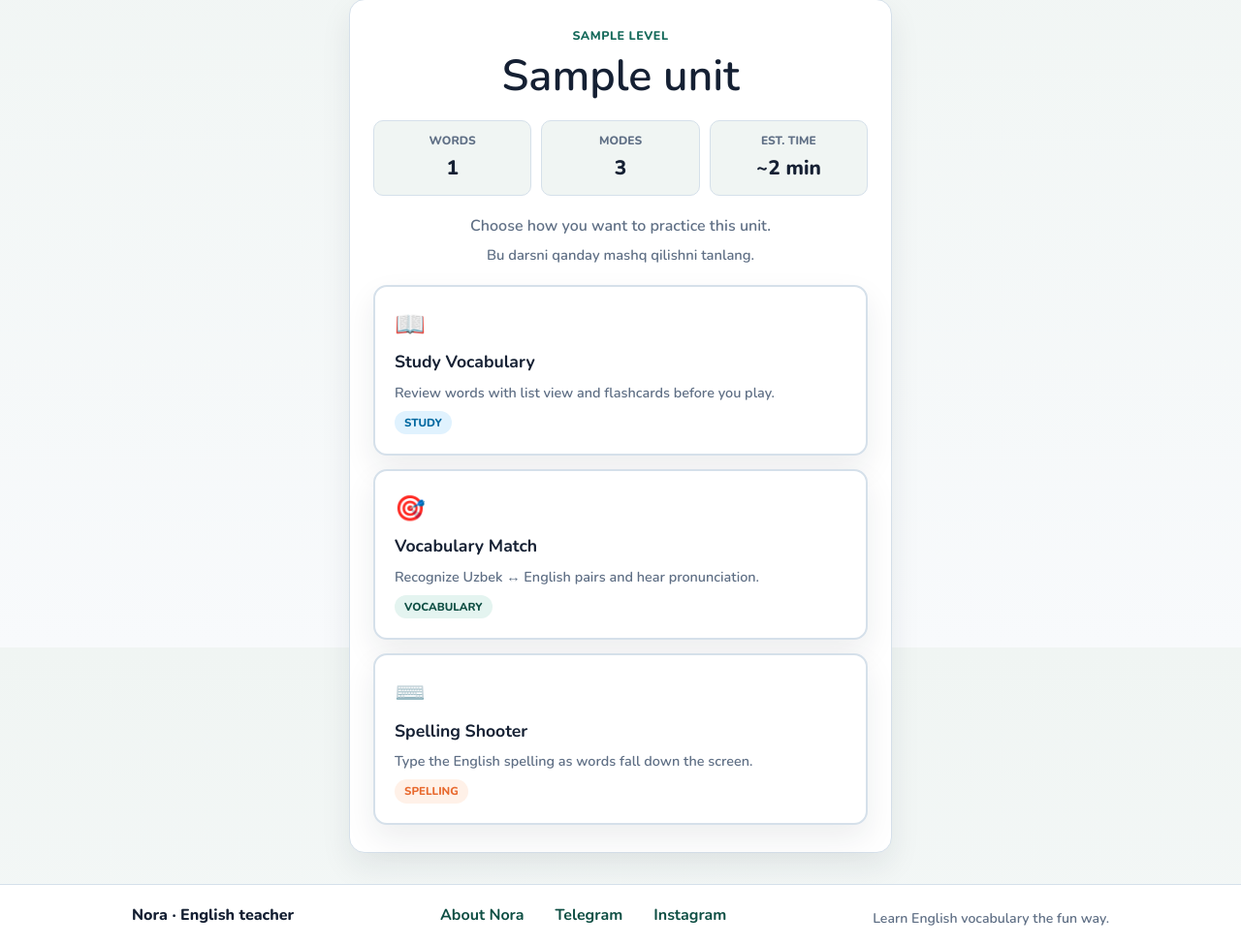
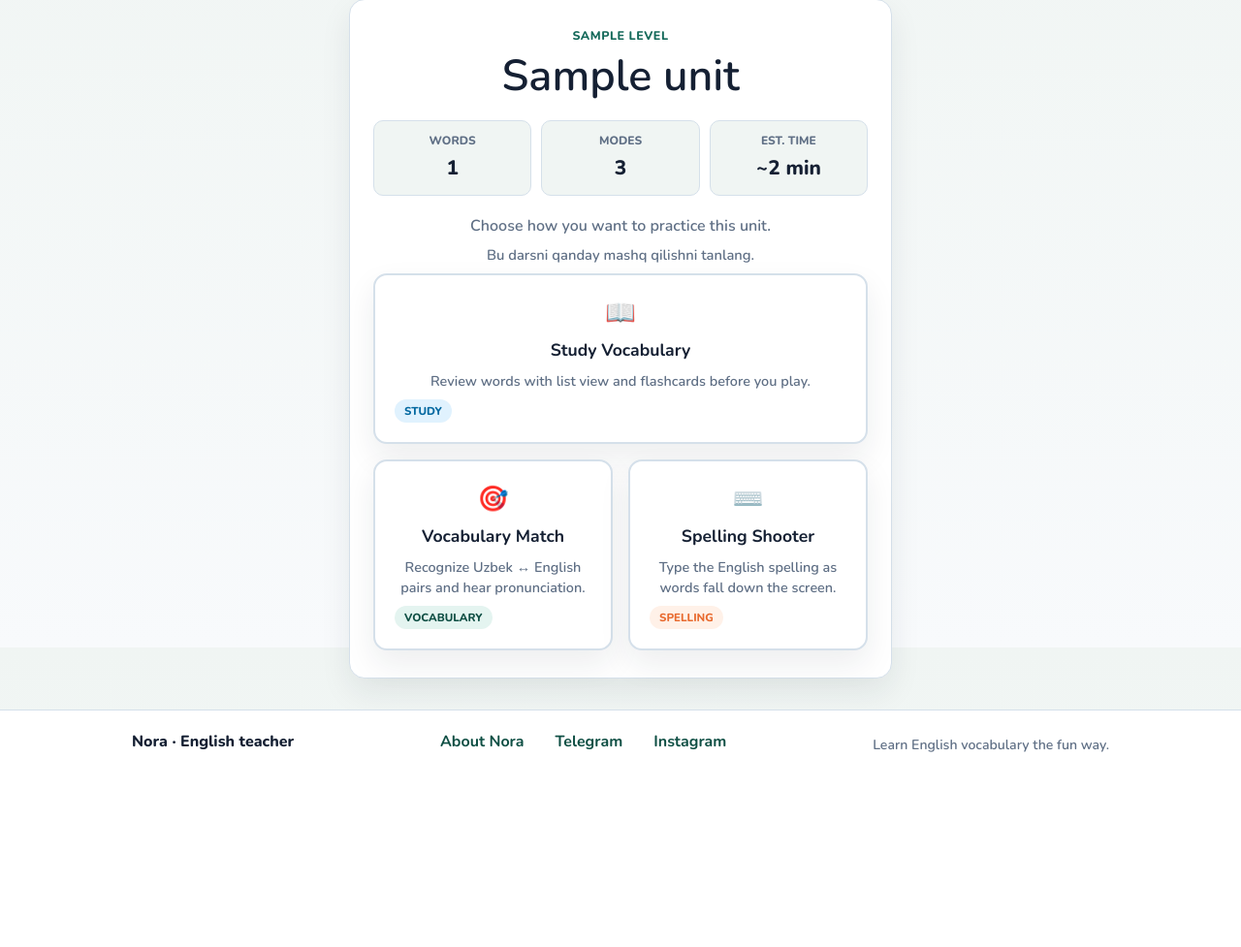
Before and after one commit to sobirovinc/norasaysenglish, a Django app: page /units/1/ in a window 1280 px wide. Shown: the part 132-1109 px from the top of the page at 97% size. After the commit the page ends 908 px from the top, so only its background shows below. Run offline with Django 5.2, Linux system fonts and the light colour scheme; data comes from the database, SQL or seed files in the repository; tables that the repository leaves empty hold one stand-in row (values such as "Sample post").

```diff
--- a/vocabulary/static/vocabulary/css/styles.css
+++ b/vocabulary/static/vocabulary/css/styles.css
@@ -1194,7 +1194,7 @@ body.game-page.modal-open {
 }
 
 /* Unit mode hub */
-.unit-hub .mode-grid {
+/* .unit-hub .mode-grid {
     display: grid;
     grid-template-columns: 1fr;
     gap: 14px;
@@ -1204,6 +1204,15 @@ body.game-page.modal-open {
 
 .mode-card--study {
     grid-column: auto;
+} */
+.mode-grid {
+    display: grid;
+    grid-template-columns: repeat(2, 1fr);
+    gap: 16px;
+}
+
+.mode-card--study {
+    grid-column: 1 / -1; /* span the entire row */
 }
 
 .mode-card {
```
Also changed, not shown: config/settings.py (+6 -4 lines), vocabulary/static/vocabulary/js/shooter/vocabulary.js (+14 -4 lines).
